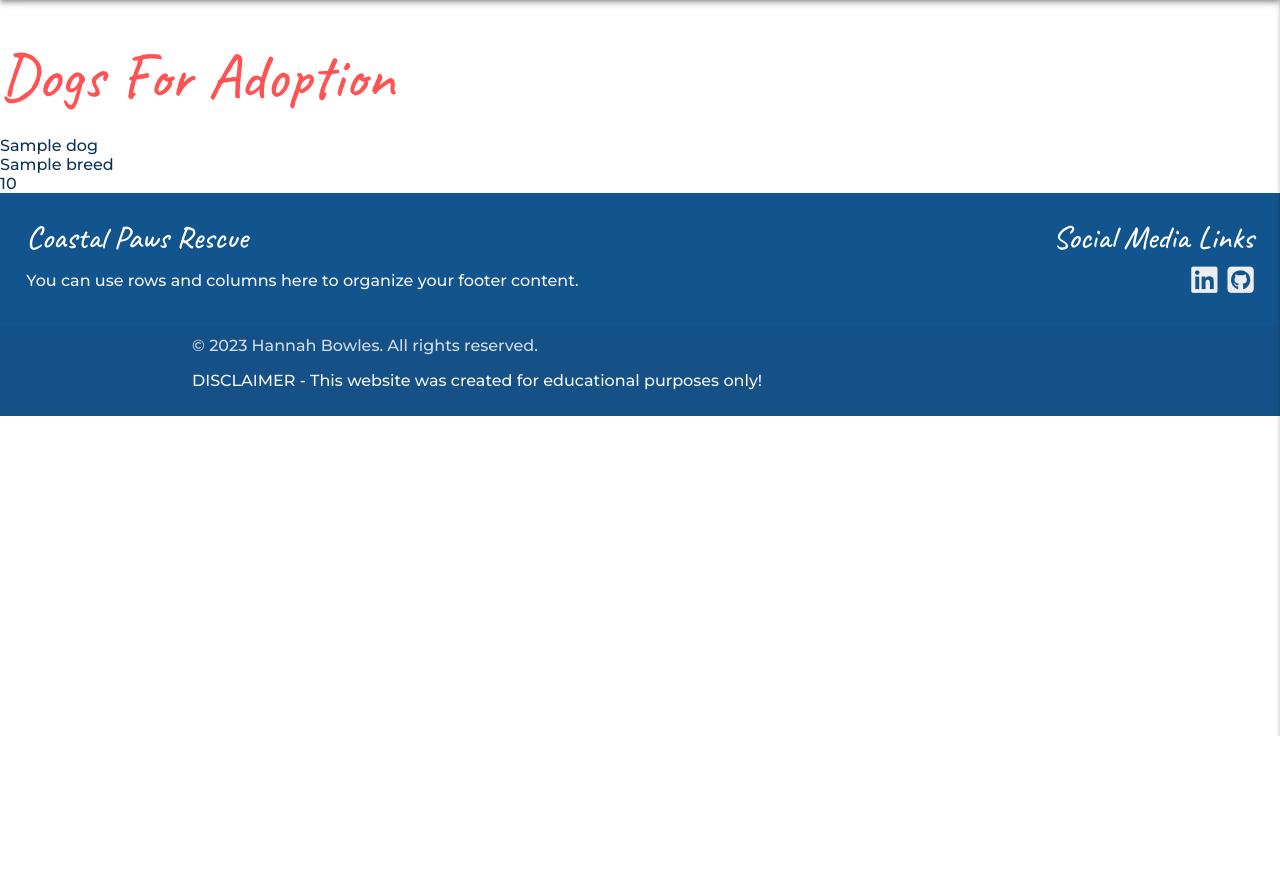
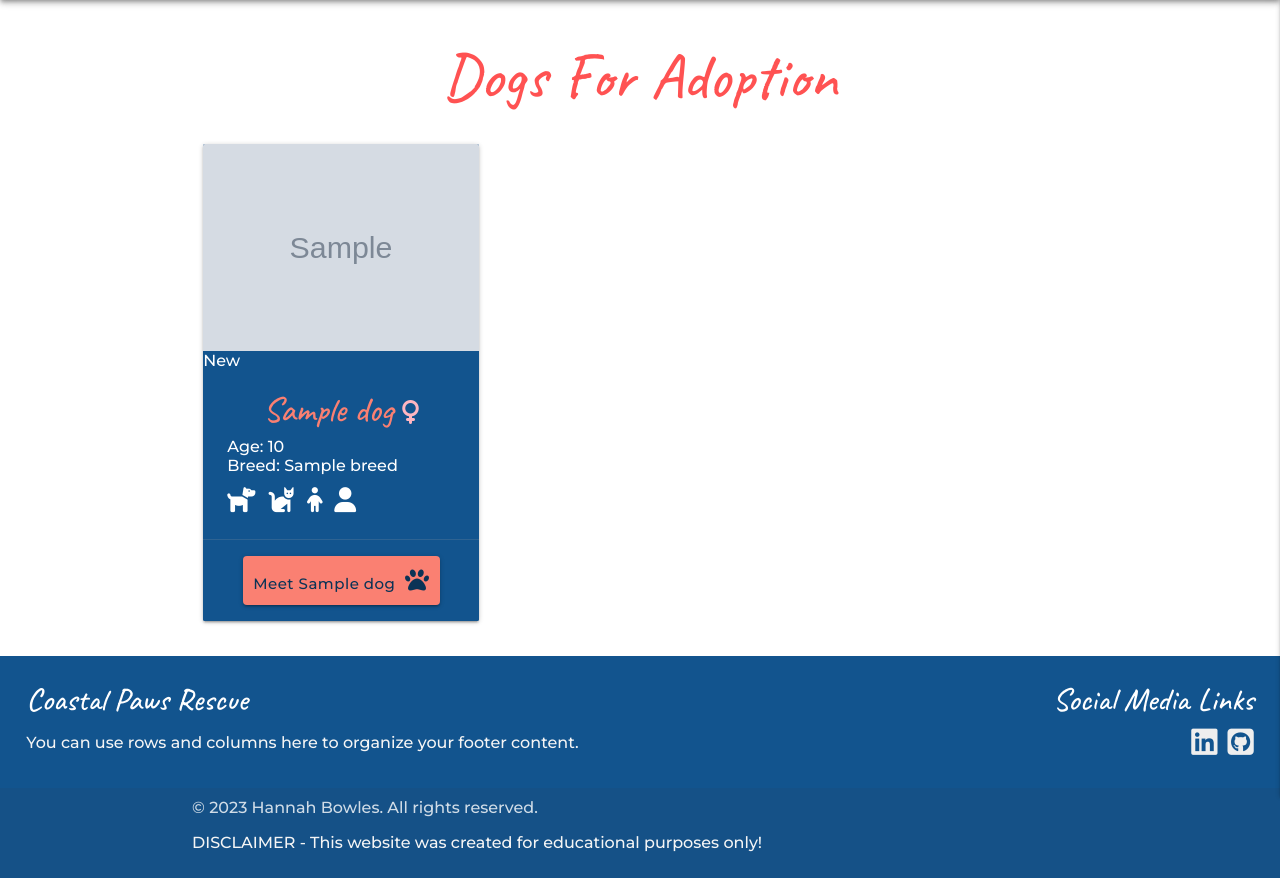
Before and after one commit to Hanmb17/CI_MS3_CoastalPawsRescue, a Flask app: page /get_dogs in a window 1280 px wide. Shown: the part 64-942 px from the top of the page. Before the commit the page ends 800 px from the top, so only its background shows below. Run offline with Flask 3, Linux system fonts and the light colour scheme; grey boxes marked "Sample" are stand-in pictures; a database or web service that is not in the repository returns one stand-in record (values such as "Sample title"); some libraries are stand-ins or nearby versions.

Commit message:
Add feature: Display dog adoption cards with dynamic information

```diff
--- a/static/css/style.css
+++ b/static/css/style.css
@@ -28,14 +28,28 @@
     color: var(--text-color);
   }
 
+
+
   /* Buttons */
   .btn-large,
-  .btn-large:hover {
+  .btn-large:hover,
+  .btn-large:focus {
     color: var(--dark-gray);
     background-color: var(--primary-red);
     border-radius: 4px;
     text-transform: none;
   }
+
+  .cta-button {
+    background-color: #FA8072;
+    color: #0B3356;
+    text-decoration: none;
+    font-family: var(--font-sans);
+    height: fit-content;
+    line-height: 1.2;
+    padding: 10px;
+  }
+
 
   /* Navbar */
   nav {
@@ -105,6 +119,40 @@
     justify-content: center;
   }
 
+/* Dogs Page */
+
+.card {
+    background-color: var(--primary-blue);
+    color: var(--white);
+  }
+
+  .dog-name {
+    color: #FA8072;
+    font-family: var(--font-cursive);
+    font-size: 35px;
+  }
+
+  .fa-mars {
+    color: #B0E0E6;
+  }
+
+  .fa-venus {
+    color: #FFB6C1;
+  }
+
+  .remove-uppercase {
+    text-transform: none;
+  }
+
+  .icons-section {
+    margin-top: 10px;
+    font-size: 25px;
+  }
+
+  .icon {
+    margin-left: 5px;
+  }
+
   /* Margins */
 .margin-0 {
     margin: 0 auto;
--- a/templates/base.html
+++ b/templates/base.html
@@ -26,9 +26,6 @@
       href="{{ url_for('static', filename='css/style.css')}}"
       type="text/css"
     />
-
-    {% block styles %} {% endblock %}
-    <title>Coastal Paws Rescue</title>
   </head>
   <body>
     <header>
@@ -50,7 +47,7 @@
           ></a>
           <ul id="nav-mobile" class="right hide-on-med-and-down">
             <li><a href="{{ url_for('home') }}">Home</a></li>
-            <li><a href="#">Dogs For Adapotion</a></li>
+            <li><a href="{{ url_for('get_dogs') }}">Dogs For Adapotion</a></li>
             <li><a href="#">Contact Us</a></li>
             <li class="margin-4">
               <a class="dropdown-trigger" href="#!" data-target="dropdown1">
--- a/templates/dogs.html
+++ b/templates/dogs.html
@@ -1,9 +1,61 @@
 {% extends "base.html" %} {% block content %}
-    <h1>Dogs For Adoption</h1>
-    {% for dogs in dogs %}
-        {{ dogs.name }}<br>
-        {{ dogs.breed }}<br>
-        {{ dogs.age }}<br>
+<h1 class="center">Dogs For Adoption</h1>
+<!-- HTML structure for the Materialize card -->
+<section class="container">
+  <div class="row">
+    {% for dog in dogs %}
+    <div class="col s12 m6 l4">
+      <div class="card">
+        <div class="card-image">
+          <img src="{{ dog.image_url }}" alt="{{ dog.name }} Image" />
+          <span class="card-banner">
+            {% if dog.status == "new" %} New {% elif dog.status == "rehomed" %}
+            Rehomed {% elif dog.status == "under_application" %} Under
+            Application {% endif %}
+          </span>
+        </div>
+        <div class="card-content">
+          <span class="card-title center">
+            <span class="dog-name">{{ dog.name }} </span>
+            <span class="gender-icon">
+              {% if dog.gender == "male" %}
+              <i class="fa-solid fa-mars" title="male"></i>
+              {% else %}
+              <i class="fa-solid fa-venus" title="Female"></i>
+              {% endif %}
+            </span>
+          </span>
+          <p><strong>Age:</strong> {{ dog.age }}</p>
+          <p><strong>Breed:</strong> {{ dog.breed }}</p>
+          <div class="icons-section">
+            <i
+              class="fas fa-dog"
+              title="{{ 'Can live with other dogs' if dog.can_live_with_other_dogs else 'Cannot live with other dogs' }}"
+            ></i>
+            <i
+              class="fas fa-cat icon"
+              title="{{ 'Can live with cats' if dog.can_live_with_cats else 'Cannot live with cats' }}"
+            ></i>
+            <i
+              class="fas fa-child icon"
+              title="{{ 'Can live with children' if dog.can_live_with_children else 'Cannot live with children' }}"
+            ></i>
+            <i
+              class="fas fa-user icon"
+              title="{{ 'Can be left alone' if dog.can_be_left_alone else 'Cannot be left alone' }}"
+            ></i>
+          </div>
+        </div>
+        <div class="card-action center">
+          <a href="#" class="waves-effect waves-primary btn-large cta-button"
+            >Meet {{ dog.name }}
+            <span class="icon"><i class="fas fa-paw"></i></span
+          ></a>
+        </div>
+      </div>
+    </div>
     {% endfor %}
+  </div>
+</section>
 
 {% endblock %}
--- a/templates/index.html
+++ b/templates/index.html
@@ -6,7 +6,7 @@
         <div class="col">
           <h1 class="">Coastal Paws Rescue:</h1>
           <p class="">Building Brighter Futures for Every Pawprint</p>
-          <a class="waves-effect waves-primary btn-large">Meet The Dogs</a>
+          <a class="waves-effect waves-primary btn-large cta-button">Meet The Dogs</a>
         </div>
       </div>
     </div>
```
